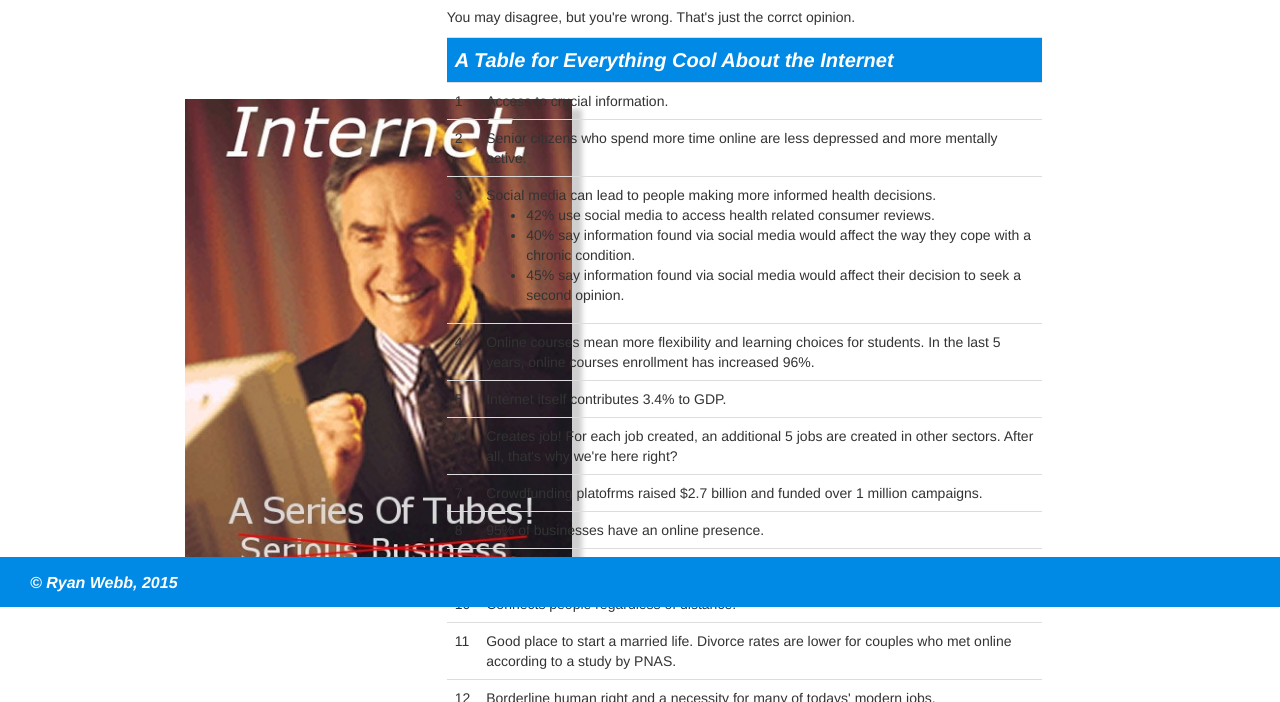
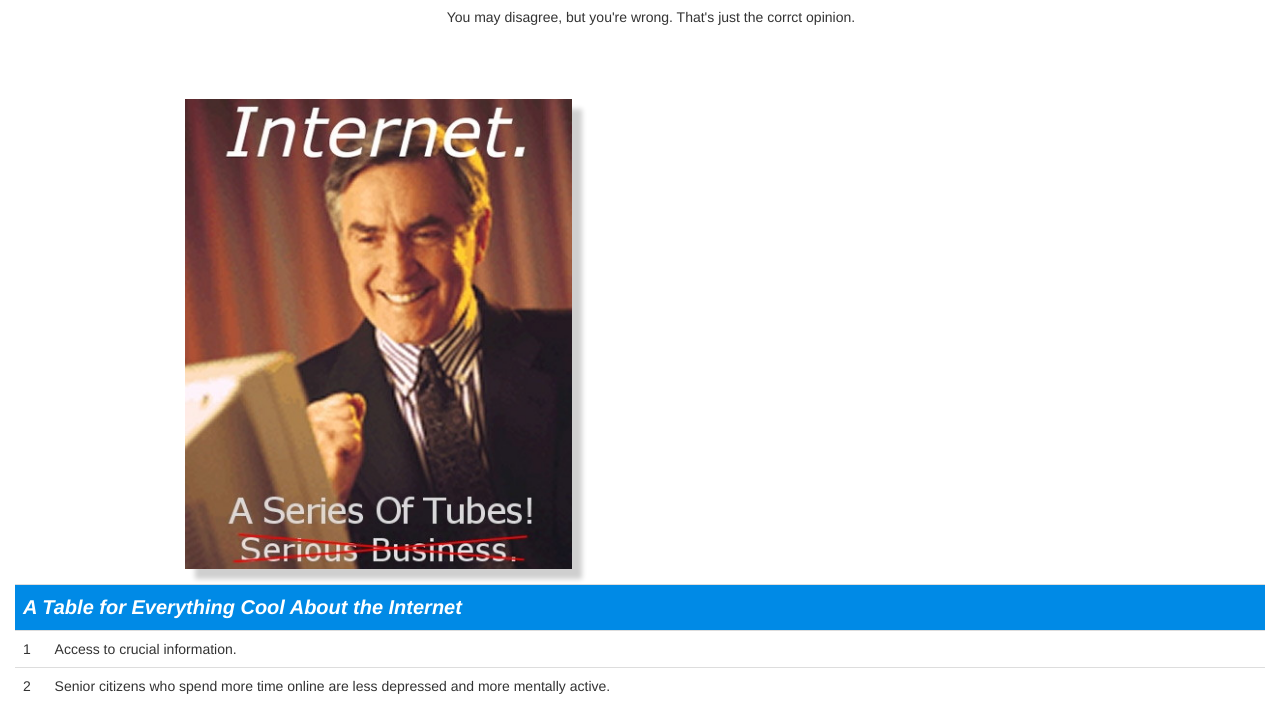
Before and after one commit to mcnuggz/pastime_site, a plain HTML site: page internet.html in a window 1280 px wide. Shown: the part 193-895 px from the top of the page. Drawn offline with nearby package versions, Linux system fonts and the light colour scheme.

Commit message:
revised css and internet.html issues

```diff
--- a/css/style.css
+++ b/css/style.css
@@ -46,7 +46,6 @@ footer{
 	font-weight: bold;
 	height: 50px;
 	position: absolute;
-	bottom: 0;
 	width: 100%;
 }
 footer p{
@@ -71,7 +70,7 @@ th{background-color: #008ae6; color: #fff; font-size: 20px; font-style: italic;}
 ol{margin-right: 40px;}
 ol li:nth-child(7){font-weight: bold;}
 
-/*@media only screen and (max-width: 360px){
+@media only screen and (max-width: 360px){
 	nav{
 		display: block;
 		float: none;
@@ -86,4 +85,7 @@ ol li:nth-child(7){font-weight: bold;}
 	footer{
 		display: none;
 	}
-}*/
+	#internet img{
+	margin-left: 0px;
+	}
+}
--- a/internet.html
+++ b/internet.html
@@ -31,7 +31,8 @@
                         <div class="col-sm-6">
                             <h2>The Internet is Awesome</h2>
                             <p>You may disagree, but you're wrong. That's just the corrct opinion.</p>
-                        <table class="table table-responsive">
+                            </div
+>                        <table class="table table-responsive">
                             <th colspan="2">A Table for Everything Cool About the Internet</th>
                             <tr>
                                 <td>1</td>
```
